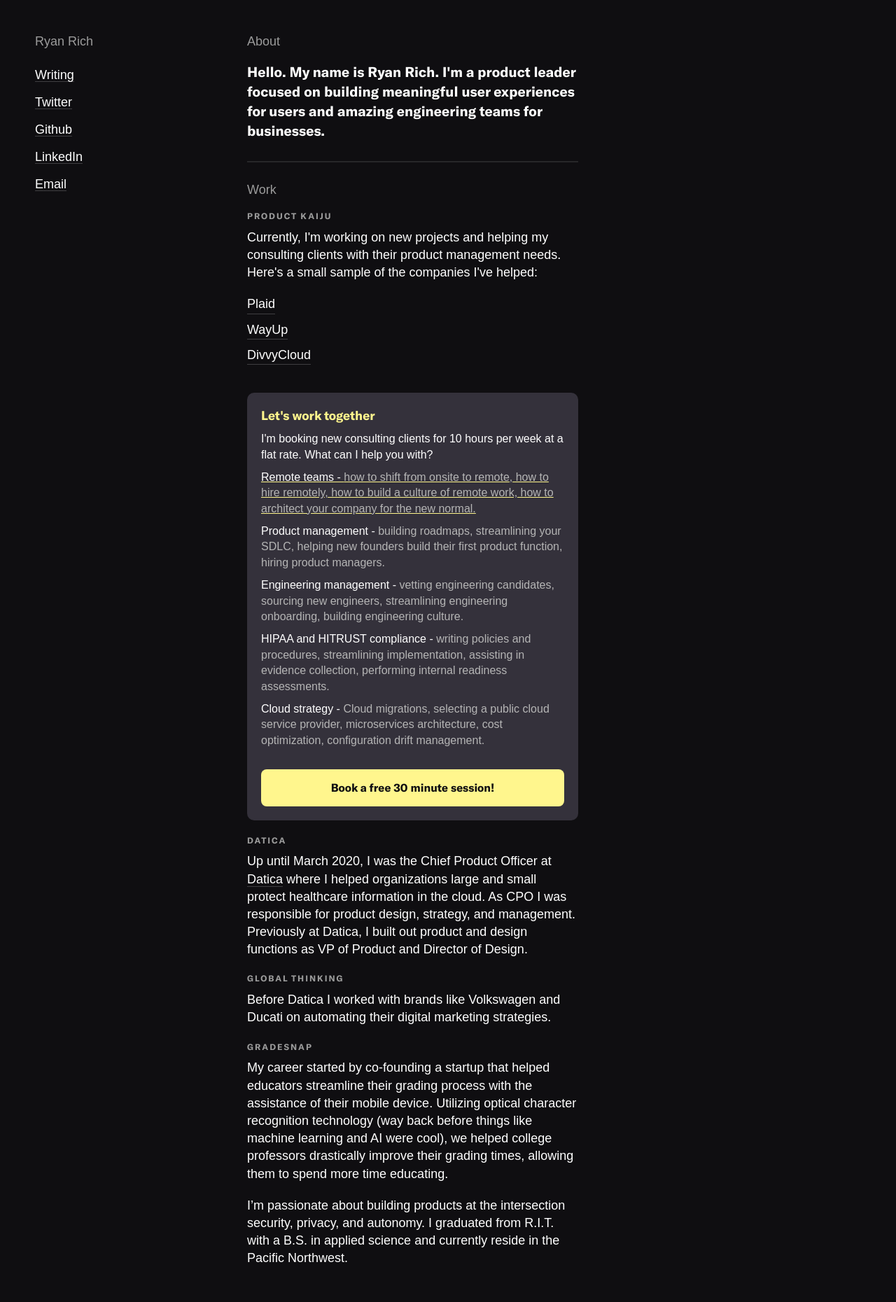
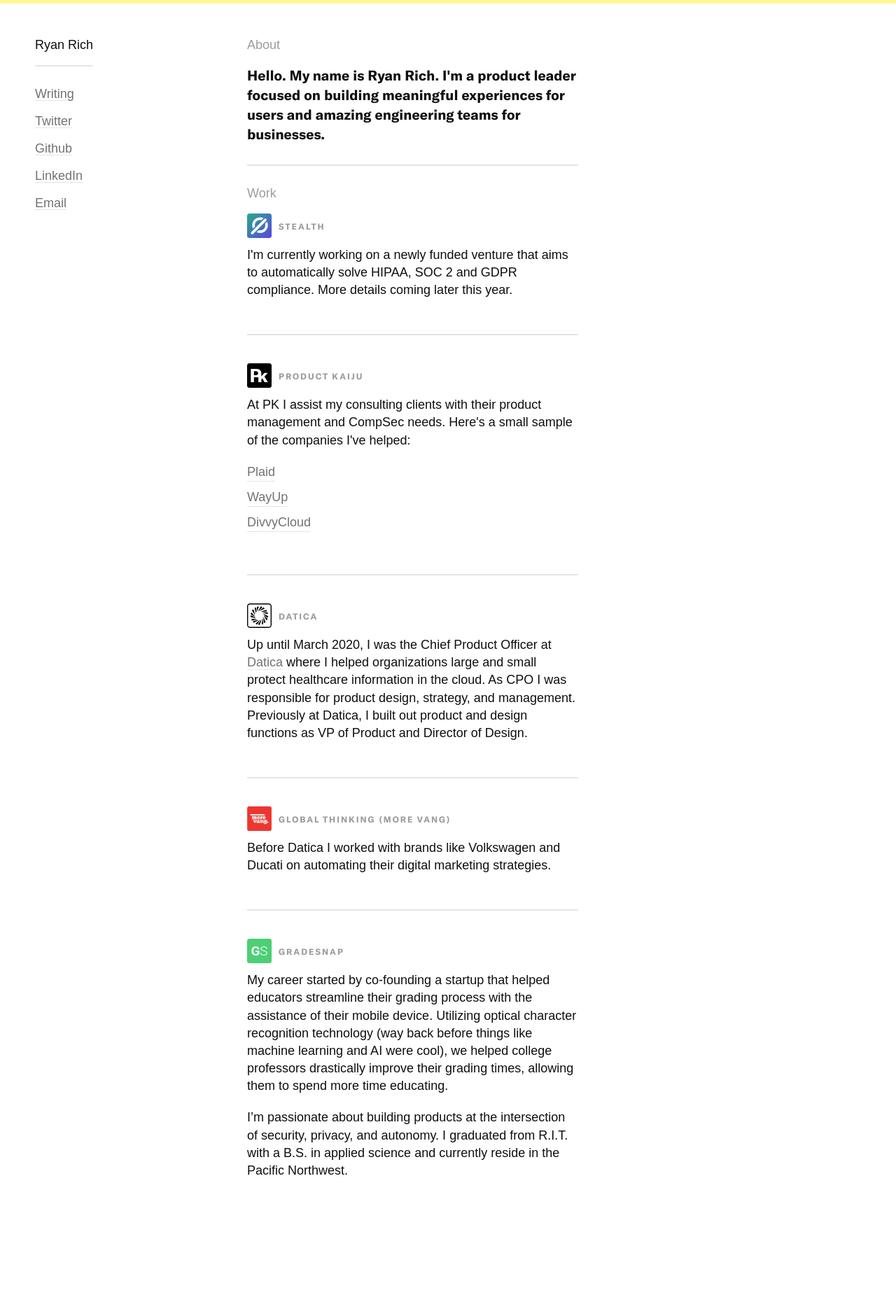
Before and after one commit to rr1000/rrich.io-01, a Jekyll site: the page built from index.html, in a window 1280 px wide. Shown: the whole page at 70% size. Built offline with Jekyll 4.4.1, drawn with Linux system fonts in a browser that asks for light colours; some web fonts are replaced; after the commit the page ends 1735 px from its top, so only the background shows below that.

Commit message:
Styling updates

```diff
--- a/_sass/main.scss
+++ b/_sass/main.scss
@@ -8,15 +8,15 @@
 /* ---------------------------------- */
 
 body{
+  border-top: 5px solid #fff795;
   font-family: $f_sans-light;
   font-style: normal;
+  color: $c_black;
   background-color: $c_white;
-  color: $c_white;
-  background-color: $c_black;
   font-size: 18px;
   a{
-    color: $c_white;
-    border-bottom: 1px solid rgba(255,255,255,0.2);
+    color: $c_gray-2;
+    border-bottom: 1px solid rgba(0,0,0,0.1);
     text-decoration: none;
     &:hover{color: $c_gray-1}
   }
@@ -25,11 +25,17 @@
 .light-text{
   color: $c_gray-1;
 }
+.logo{
+  border-bottom: 2px solid rgba(0,0,0,0.1);
+  display: inline-block;
+  padding: 0 0 20px 0;
+  color: $c_black;
+}
 .long-text{
   margin: 20px 0 0 0;
   line-height: 1.4;
   p{
-    margin: 0 0 20px 0;
+    margin: 20px 0;
     &:last-of-type{margin: 0;}
   }
   h5{
@@ -37,9 +43,24 @@
     color: $c_gray-1;
     font-family: $f_sans-bold;
     font-size: 12px;
-    margin: 0 0 10px 0;
+    margin: 30px 0 10px 0;
+    padding-left: 45px;
     letter-spacing: 2px;
+    position: relative;
+    img{
+      position: absolute;
+      max-width: 35px;
+      top: -10px;
+      left: 0;
+      display: block;
+    }
   }
+}
+.divider{
+  width: 100%;
+  height: 2px;
+  background-color: rgba(0,0,0,0.1);
+  margin: 50px 0;
 }
 nav{
   margin: 30px 0 0 0;
@@ -53,7 +74,7 @@
   font-family: $f_sans-bold;
   margin: 0 0 30px 0;
   padding: 0 0 30px 0;
-  border-bottom: 2px solid rgba(255,255,255,0.1);
+  border-bottom: 2px solid rgba(0,0,0,0.1);
 }
 ul{
   margin: 0 0 30px 0;
--- a/index.html
+++ b/index.html
@@ -6,7 +6,7 @@
 <div class="grid">
     <div class="row">
         <div class="col-xs-12 col-sm-3">
-            <p class="light-text">Ryan Rich</p>
+            <p class="light-text logo">Ryan Rich</p>
             <nav>
                 {% include nav.html %}
             </nav>
@@ -14,36 +14,30 @@
         <div class="col-xs-12 col-sm-5">
             <p class="light-text hide-xs">About</p>
             <div class="long-text">
-                <h2>Hello. My name is Ryan Rich. I'm a product leader focused on building meaningful user experiences for users and amazing engineering teams for businesses.</h2>
+                <h2>Hello. My name is Ryan Rich. I'm a product leader focused on building meaningful experiences for users and amazing engineering teams for businesses.</h2>
             </div>
             <p class="light-text hide-xs">Work</p>
             <div class="long-text">
-                <h5>Product Kaiju</h5>
-                <p>Currently, I'm working on new projects and helping my consulting clients with their product management needs. Here's a small sample of the companies I've helped:</p>
+                <h5><img src="/assets/images/logo_dz.svg" alt="New Logo"> Stealth</h5>
+                <p>I'm currently working on a newly funded venture that aims to automatically solve HIPAA, SOC 2 and GDPR compliance. More details coming later this year.</p>
+                <div class="divider"></div>
+                <h5><img src="/assets/images/logo_pk.svg" alt="Product Kaiju Logo"> Product Kaiju</h5>
+                <p>At PK I assist my consulting clients with their product management and CompSec needs. Here's a small sample of the companies I've helped:</p>
                 <ul>
                     <li><a target="_blank" href="//plaid.com">Plaid</a></li>
                     <li><a target="_blank" href="//wayup.com">WayUp</a></li>
                     <li><a target="_blank" href="//divvycloud.com">DivvyCloud</a></li>
                 </ul>
-                <div class="callout">
-                    <h2>Let's work together</h2>
-                    <p>I'm booking new consulting clients for 10 hours per week at a flat rate. What can I help you with?</p>
-                    <ul>
-                        <li class="highlight">Remote teams - <span>how to shift from onsite to remote, how to hire remotely, how to build a culture of remote work, how to architect your company for the new normal.</span></li>
-                        <li>Product management - <span>building roadmaps, streamlining your SDLC, helping new founders build their first product function, hiring product managers.</span></li>
-                        <li>Engineering management - <span>vetting engineering candidates, sourcing new engineers, streamlining engineering onboarding, building engineering culture.</span></li>
-                        <li>HIPAA and HITRUST compliance - <span>writing policies and procedures, streamlining implementation, assisting in evidence collection, performing internal readiness assessments.</span></li>
-                        <li>Cloud strategy - <span>Cloud migrations, selecting a public cloud service provider, microservices architecture, cost optimization, configuration drift management.</span></li>
-                    </ul>
-                    <a class="button" href="https://calendly.com/rrichrs/product-kaiju-free-30-minute-consult" target="_blank">Book a free 30 minute session!</a>
-                </div>
-                <h5>Datica</h5>
+                <div class="divider"></div>
+                <h5><img src="/assets/images/logo_datica.svg" alt="Datica Logo"> Datica</h5>
                 <p>Up until March 2020, I was the Chief Product Officer at <a href="https://datica.com" target="_blank">Datica</a> where I helped organizations large and small protect healthcare information in the cloud. As CPO I was responsible for product design, strategy, and management. Previously at Datica, I built out product and design functions as VP of Product and Director of Design.</p>
-                <h5>Global Thinking</h5>
+                <div class="divider"></div>
+                <h5><img src="/assets/images/logo_mv.svg" alt="More Vang logo"> Global Thinking (More Vang)</h5>
                 <p>Before Datica I worked with brands like Volkswagen and Ducati on automating their digital marketing strategies.</p>
-                <h5>Gradesnap</h5>
+                <div class="divider"></div>
+                <h5><img src="/assets/images/logo_gs.svg" alt="Gradesnap Logo"> Gradesnap</h5>
                 <p>My career started by co-founding a startup that helped educators streamline their grading process with the assistance of their mobile device. Utilizing optical character recognition technology (way back before things like machine learning and AI were cool), we helped college professors drastically improve their grading times, allowing them to spend more time educating.</p>
-                <p>I’m passionate about building products at the intersection security, privacy, and autonomy. I graduated from R.I.T. with a B.S. in applied science and currently reside in the Pacific Northwest.</p>
+                <p>I’m passionate about building products at the intersection of security, privacy, and autonomy. I graduated from R.I.T. with a B.S. in applied science and currently reside in the Pacific Northwest.</p>
             </div>
         </div>
     </div>
```
Also changed, not shown: assets/images/logo_datica.svg (added), assets/images/logo_dz.svg (added), assets/images/logo_gs.svg (added), assets/images/logo_mv.svg (added), assets/images/logo_pk.svg (added).
